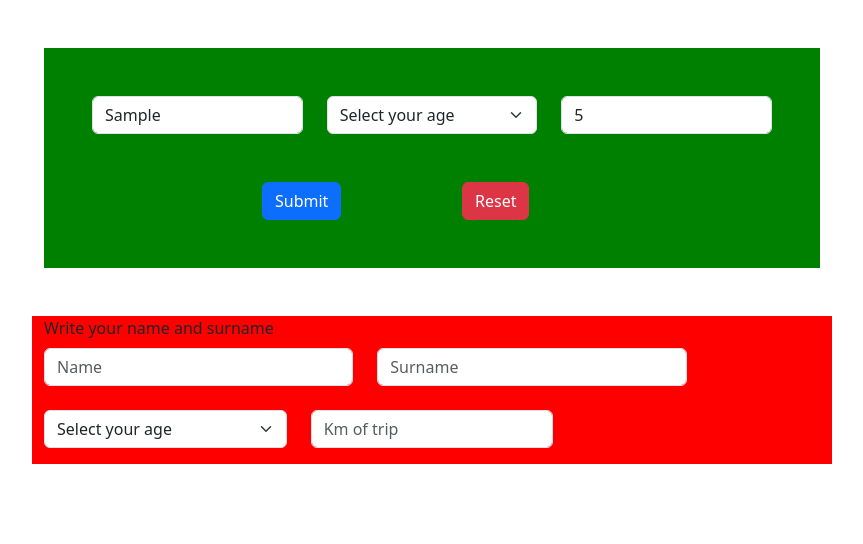
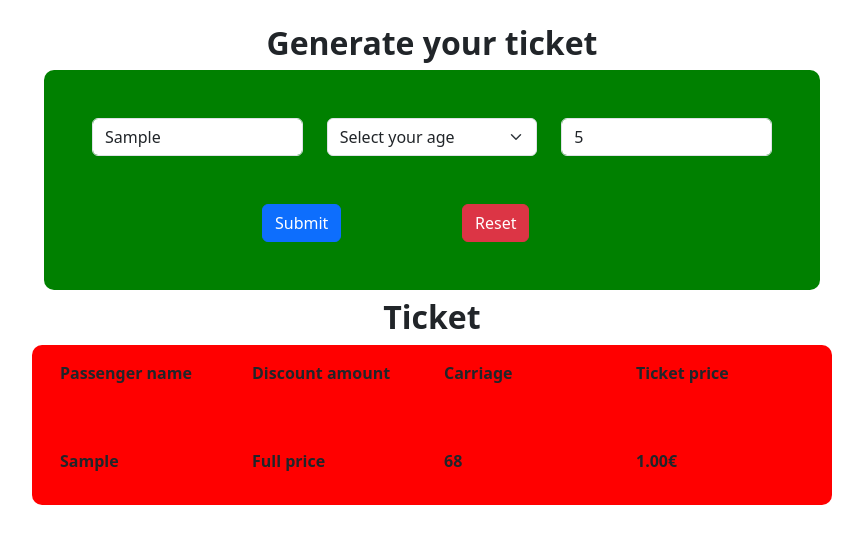
Before and after one commit to AgostinoCaruso/js-biglietto-treno-form, a plain HTML site: page index.html in a window 1280 px wide. Both pictures are taken after typing "Sample", "5" into the empty fields and a click on the button "Submit". Shown: the whole page, without its empty margins (208-1071 px from the left). Drawn offline with nearby package versions, Linux system fonts and the light colour scheme.

Commit message:
print on innerHTML value

```diff
--- a/css/style.css
+++ b/css/style.css
@@ -1,9 +1,21 @@
+
+
 .my-d-none{
     display: none;
 }
 .my-container{
     max-width: 800px;
 }
+.my-container h2{
+    text-align: center;
+}
 .my-padding-button{
     padding: 0px 30px;
 }
+.my-container form{
+    border-radius: 10px;
+}
+#ticket{
+    border-radius: 10px;
+    font-weight: bold;
+}
--- a/index.html
+++ b/index.html
@@ -15,7 +15,9 @@
 <body>
     <main>
         <div class="container-sm my-container">
-            <form class="mt-5" id="login">
+            <!-- generateTicket -->
+            <h2 class="mt-4 fw-bold">Generate your ticket</h2>
+            <form class="mt-1" id="login">
                 <div class="d-flex justify-content-between p-5 row">
                     <div class="col-4">
                         <input type="text" class="form-control" id="clientName" placeholder="Name">
@@ -42,27 +44,42 @@
                     </div>
                 </div>
             </form>
-
-            <div class="row mt-5 my-d-none" id="ticket">
-                <div class="mb-3 col-5">
-                    <label for="clientName" class="form-label">Write your name and surname</label>
-                    <input type="text" class="form-control" id="clientName" placeholder="Name">
+            <!-- ticket -->
+            <div class="my-d-none mt-2" id="ticketH2">
+                <h2 class="fw-bold">Ticket</h2>
+            </div>
+            <div class="row mt-1 my-d-none p-3" id="ticket">
+                <div class="col-3 d-flex flex-column  gap-5 ">
+                    <div>
+                        <p>Passenger name</p>
+                    </div>
+                    <div>
+                        <p id="passengerNameTicket">....</p>
+                    </div>
                 </div>
-                <div class="pt-2 mb-3 col-5 ">
-                    <label for="clientSurname" class="form-label"></label>
-                    <input type="text" class="form-control" id="clientSurname" placeholder="Surname">
+                <div class="col-3 d-flex flex-column gap-5">
+                    <div>
+                        <p>Discount amount</p>
+                    </div>
+                    <div >
+                        <p id="discountTicket">....</p>
+                    </div>
                 </div>
-                <div class="mt-2 mb-2 col-4">
-                    <select class="form-select" aria-label="Default select example" id="ageSelector">
-                        <option selected>Select your age</option>
-                        <option value="junior"> less than 17 </option>
-                        <option value="senior"> over 18 </option>
-                        <option value="old"> over 65 </option>
-                    </select>
+                <div class="col-3 d-flex flex-column  gap-5">
+                    <div  >
+                        <p>Carriage</p>
+                    </div>
+                    <div >
+                        <p id="carriageTicket">....</p>
+                    </div>
                 </div>
-                <div class="pt-2 mb-3 col-4">
-                    <input type="number" class="form-control" id="km" aria-describedby="emailHelp"
-                        placeholder="Km of trip">
+                <div class="col-3 d-flex flex-column  gap-5">
+                    <div  >
+                        <p>Ticket price</p>
+                    </div>
+                    <div >
+                        <p id="priceTicket">....</p>
+                    </div>
                 </div>
             </div>
         </div>
--- a/js/script.js
+++ b/js/script.js
@@ -1,5 +1,9 @@
 "use strict";
 console.clear();
+
+//variable STRING
+const dNone = "my-d-none";
+
 
 //variables of HTML
 const myContainer = document.querySelector(".my-container");
@@ -7,16 +11,17 @@ const myContainer = document.querySelector(".my-container");
 const formLogin = document.getElementById("login");
 
 const clientName = document.getElementById("clientName");
-// const clientSurname = document.getElementById("clientSurname")
 const ageSelected = document.getElementById("ageSelector");
 const kmTrip = document.getElementById("km");
 const resetForm = document.getElementById("reset");
 //TICKET
 const ticketPanel = document.getElementById("ticket");
+const ticketH2Panel = document.getElementById("ticketH2");
 
-
-
-
+const passengerNameTicket = document.getElementById("passengerNameTicket");
+const discountTicket = document.getElementById("discountTicket");
+const carriageTicket = document.getElementById("carriageTicket");
+const priceTicket = document.getElementById("priceTicket");
 
 //Other stuff
 formLogin.style.backgroundColor ="green";
@@ -25,10 +30,46 @@ formLogin.addEventListener("submit",function (event){
     event.preventDefault();
 
     Operation();
-    ticketPanel.classList.remove("my-d-none");
+    AddValueToHtml();
+    //display ticket
+    ticketPanel.classList.remove(dNone);
+    ticketH2Panel.classList.remove(dNone);
 });
 //reset form and remove ticket panel
-resetForm,addEventListener("reset", () => ticketPanel.classList.add("my-d-none"));
+resetForm,addEventListener("reset", () => {
+    ticketPanel.classList.add(dNone);
+    ticketH2Panel.classList.add(dNone);
+
+    RemoveInnerHtml();
+})
+
+
+function AddValueToHtml(){
+    passengerNameTicket.innerHTML = clientName.value;
+    if(passengerNameTicket.innerHTML == "")
+        passengerNameTicket.innerHTML ="None";
+
+    if(ageSelected.value === "junior"){
+        discountTicket.innerHTML = "20%";
+    }else if(ageSelected.value === "old"){
+        discountTicket.innerHTML = "40%";
+    }else{
+        discountTicket.innerHTML = "Full price";
+    }
+
+    priceTicket.innerHTML = parseInt(finalPrice).toFixed(2)+ "€";
+    carriageTicket.innerHTML = Math.floor(Math.random()*100+1);
+}
+function RemoveInnerHtml(){
+    passengerNameTicket.innerHTML = "None";
+    priceTicket.innerHTML = "...";
+}
+
+
+
+
+
+
 
 
 //----------------------------------------------------------------------------------------
@@ -45,7 +86,7 @@ console.clear();
 
 function Operation(){
 //check how much does it cost
-finalPrice = (priceTicketKm * parseInt(kmTrip.value)).toFixed(2); //final price before discount
+//finalPrice = (priceTicketKm * parseInt(kmTrip.value)).toFixed(2); //final price before discount
 
 //if statement
 if (ageSelected.value == "junior") {
@@ -54,6 +95,7 @@ if (ageSelected.value == "junior") {
 else if (ageSelected.value =="old") {
     CalculateDiscountPrice(discountSenior);
 } else {
+    finalPrice = (priceTicketKm * parseInt(kmTrip.value)).toFixed(2); //final price before discount
     console.log(`The final cost is: ${finalPrice}€, unfortunatelly at your age of ${ageSelected.value} you cannot access to a discount price!\n
 Your data for this travel is: age:${ageSelected.value}, km: ${kmTrip.value}, final price is: ${finalPrice}€!!`);
 }
```
